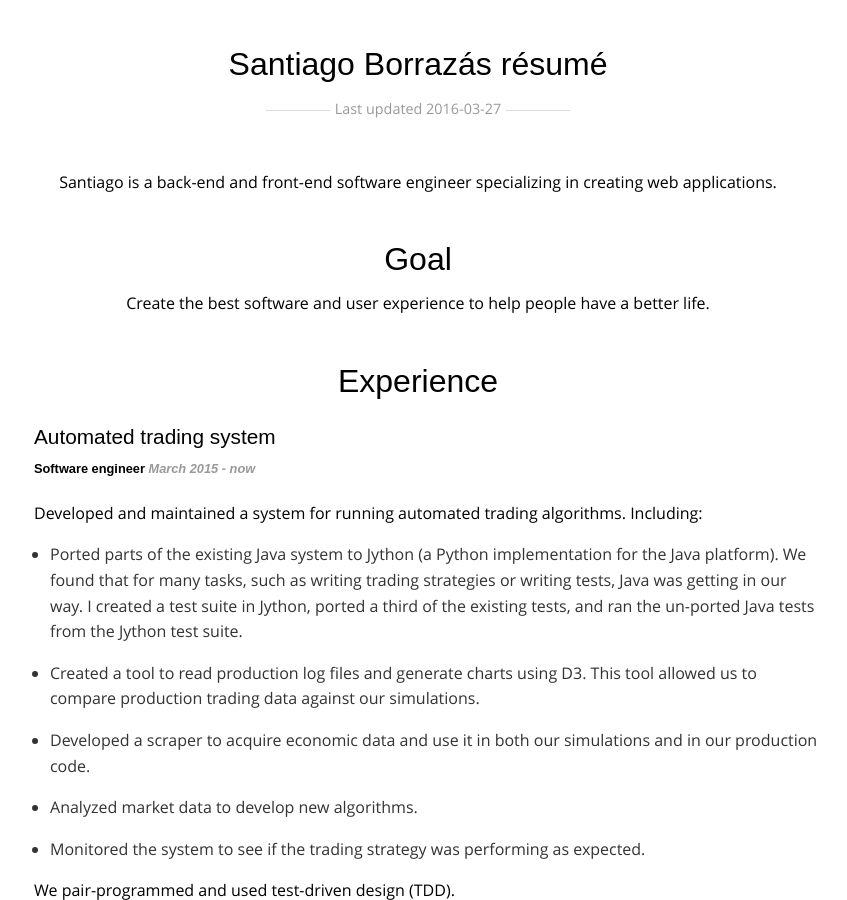
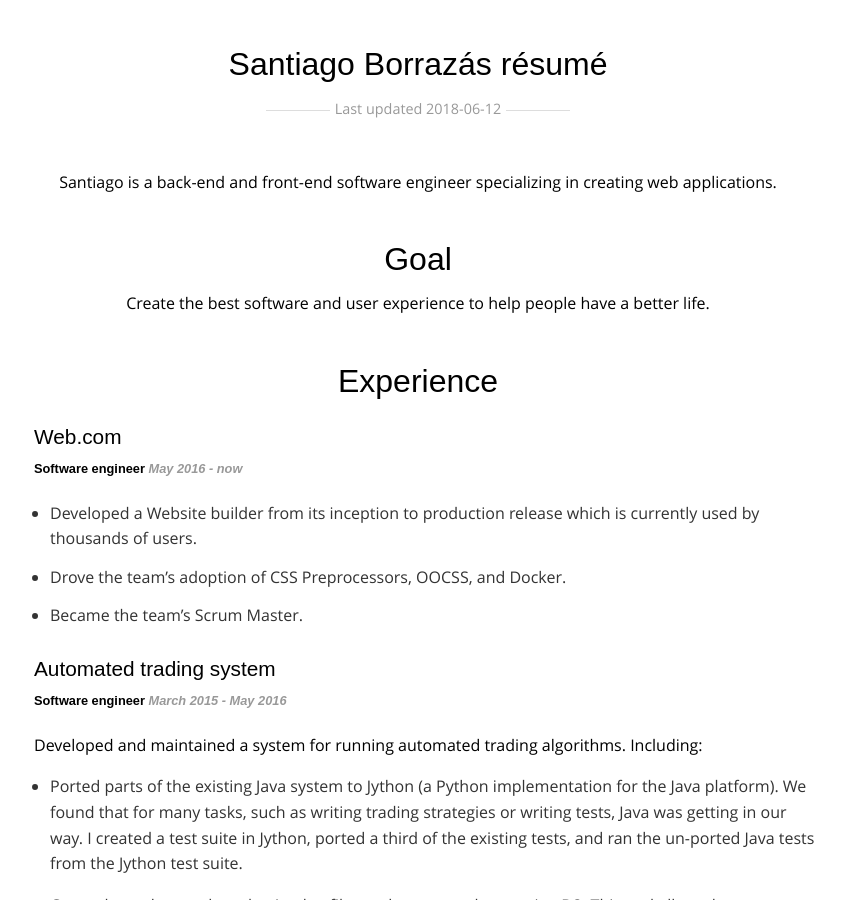
Before and after one commit to sanbor/cv, a Jekyll site: the page built from index.markdown, in a window 1280 px wide and 900 px high. Shown: the whole window, without its empty margins (222-1069 px from the left). Built offline with Jekyll 4.4.1, drawn with Linux system fonts in a browser that asks for light colours; some web fonts are replaced; our own code applies the rules of GitHub Pages for plain Markdown files; some of the changed text lies outside the part shown.

Commit message:
Add current job at Web.com
Mention Spanish citizenship

```diff
--- a/index.markdown
+++ b/index.markdown
@@ -5,7 +5,7 @@ layout: cv.borrazas.org
 Santiago Borrazás résumé
 ========================
 
-_Last updated 2016-03-27_
+_Last updated 2018-06-12_
 
 
 Santiago is a back-end and front-end software engineer specializing in
@@ -19,9 +19,16 @@ Create the best software and user experience to help people have a better life.
 
 # Experience
 
+1.  # Web.com
+    ## Software engineer *May 2016 - now*
+
+    - Developed a Website builder from its inception to production release which is currently used by thousands of users.
+    - Drove the team's adoption of CSS Preprocessors, OOCSS, and Docker.
+    - Became the team's Scrum Master.
+
 1.  # Automated trading system
 
-    ## Software engineer *March 2015 - now*
+    ## Software engineer *March 2015 - May 2016*
 
     Developed and maintained a system for running automated trading algorithms.
     Including:
@@ -189,7 +196,7 @@ Create the best software and user experience to help people have a better life.
 
 # About
 
-Buenos Aires, Argentina
+Argentine and Spanish citizenship
 
 Email: <santiago@borrazas.org>
 
```
